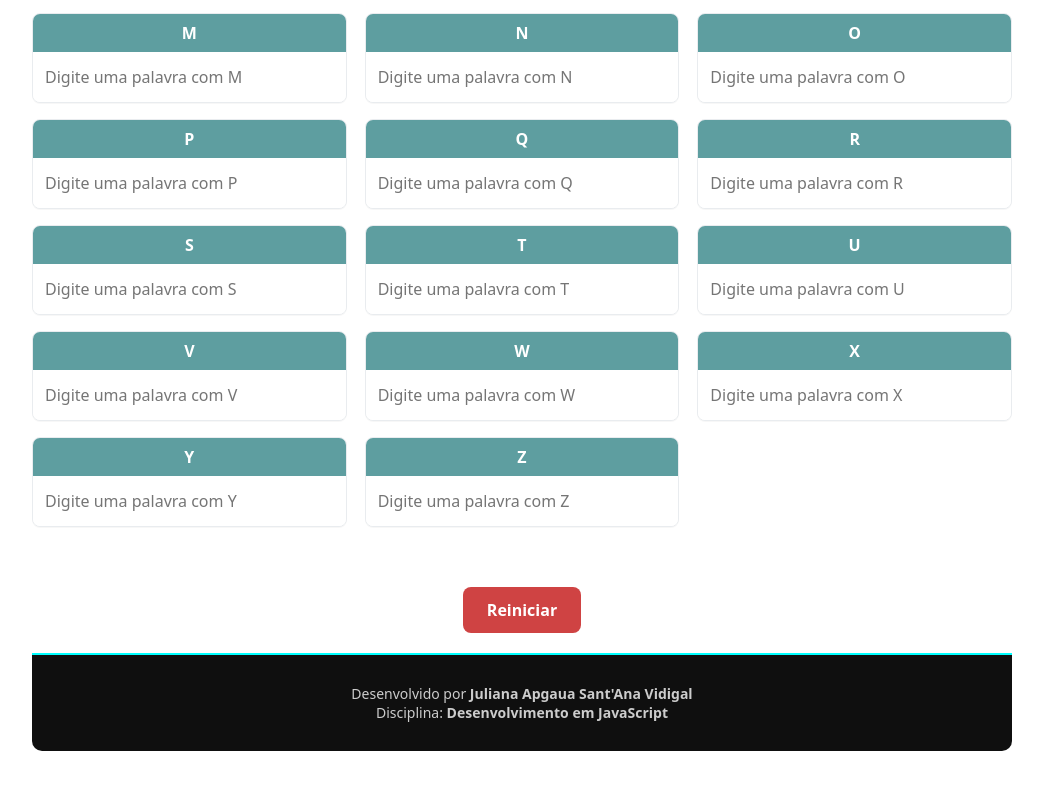
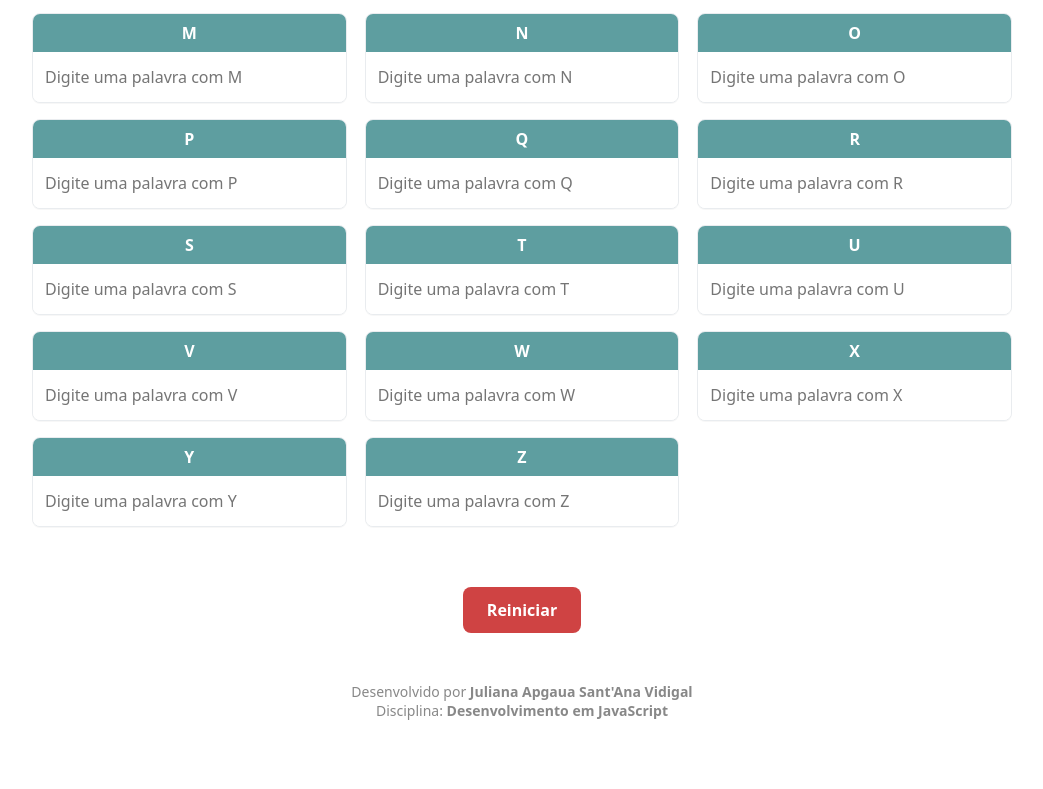
Before and after one commit to juapgaua/jogo_alfabetizao, a plain HTML site: page index.html in a window 1280 px wide. Shown: the part 996-1785 px from the top of the page, without its empty margins (118-1161 px from the left). Drawn offline with Linux system fonts and the light colour scheme.

Commit message:
Reformat style.css with consistent styling

```diff
--- a/style.css
+++ b/style.css
@@ -175,9 +175,7 @@ h2 {
 footer {
   margin-top: 20px;
   padding: 15px;
-  background-color: #0f0f0f;
-  border-top: 2px solid #0ff;
-  color: #ccc;
+  color: #888;
   font-size: 14px;
   text-align: center;
   border-radius: 0 0 10px 10px;
```
